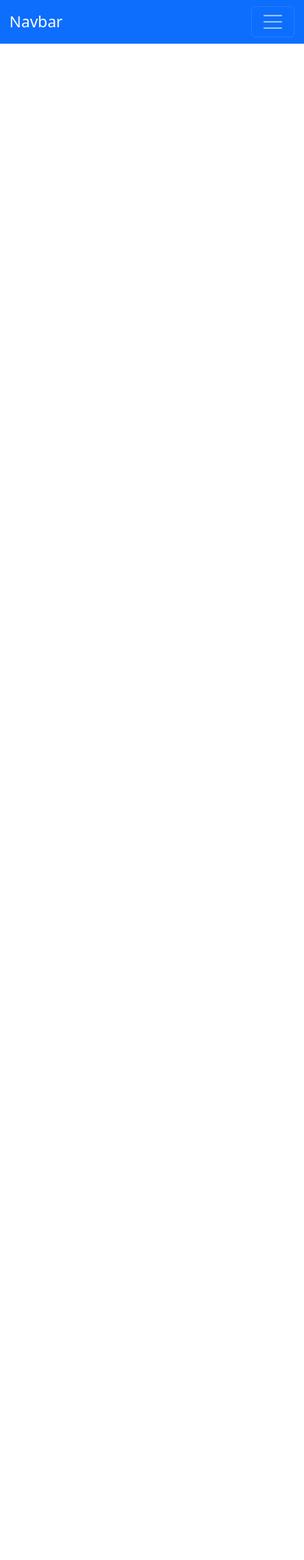
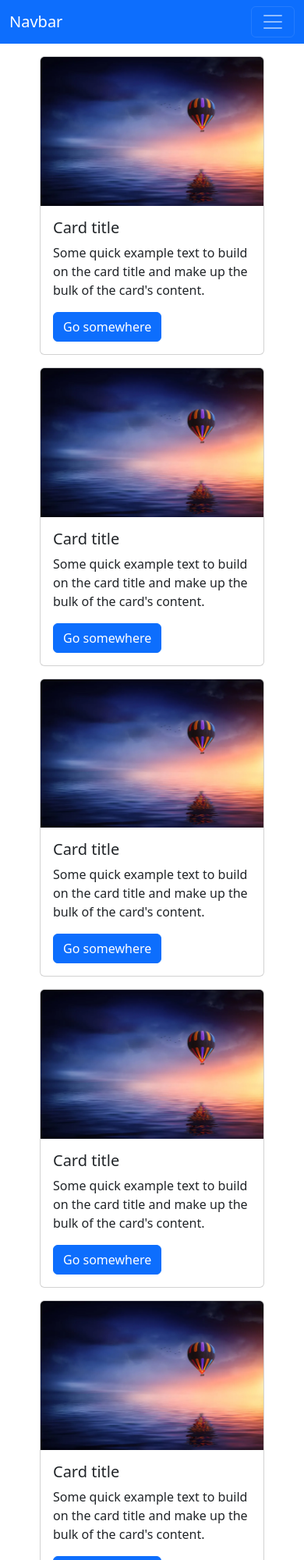
Before and after one commit to mansuroff123/bootstrap-grid, a plain HTML site: page index.html in a window 390 px wide. Shown: the top 2000 px of the page at 78% size. Before the commit the page ends 844 px from the top, so only its background shows below. Drawn offline with Linux system fonts and the light colour scheme.

Commit message:
responsive card ready

```diff
--- a/index.html
+++ b/index.html
@@ -50,8 +50,103 @@
 
   <!-- Card Section Begin -->
    <div class="container">
-    <div class="row">
-
+    <div class="row my-3 row-gap-3">
+      <!-- card 1 start -->
+      <div class="col-12 col-md-6 col-lg-3 d-flex justify-content-center">
+        <div class="card" style="max-width: 18rem;">
+          <img src="backlit.webp" class="card-img-top" alt="backlit baloon">
+          <div class="card-body">
+            <h5 class="card-title">Card title</h5>
+            <p class="card-text">Some quick example text to build on the card title and make up the bulk of the card's content.</p>
+            <a href="#" class="btn btn-primary">Go somewhere</a>
+          </div>
+        </div>
+      </div>
+      <!-- card 1 end -->
+      <!-- card 2 start -->
+      <div class="col-12 col-md-6 col-lg-3 d-flex justify-content-center">
+        <div class="card" style="max-width: 18rem;">
+          <img src="backlit.webp" class="card-img-top" alt="backlit baloon">
+          <div class="card-body">
+            <h5 class="card-title">Card title</h5>
+            <p class="card-text">Some quick example text to build on the card title and make up the bulk of the card's content.</p>
+            <a href="#" class="btn btn-primary">Go somewhere</a>
+          </div>
+        </div>
+      </div>
+      <!-- card 2 end -->
+      <!-- card 3 start -->
+      <div class="col-12 col-md-6 col-lg-3 d-flex justify-content-center">
+        <div class="card" style="max-width: 18rem;">
+          <img src="backlit.webp" class="card-img-top" alt="backlit baloon">
+          <div class="card-body">
+            <h5 class="card-title">Card title</h5>
+            <p class="card-text">Some quick example text to build on the card title and make up the bulk of the card's content.</p>
+            <a href="#" class="btn btn-primary">Go somewhere</a>
+          </div>
+        </div>
+      </div>
+      <!-- card 3 end -->
+      <!-- card 4 start -->
+      <div class="col-12 col-md-6 col-lg-3 d-flex justify-content-center">
+        <div class="card" style="max-width: 18rem;">
+          <img src="backlit.webp" class="card-img-top" alt="backlit baloon">
+          <div class="card-body">
+            <h5 class="card-title">Card title</h5>
+            <p class="card-text">Some quick example text to build on the card title and make up the bulk of the card's content.</p>
+            <a href="#" class="btn btn-primary">Go somewhere</a>
+          </div>
+        </div>
+      </div>
+      <!-- card 4 end -->
+       <!-- card 1 start -->
+      <div class="col-12 col-md-6 col-lg-3 d-flex justify-content-center">
+        <div class="card" style="max-width: 18rem;">
+          <img src="backlit.webp" class="card-img-top" alt="backlit baloon">
+          <div class="card-body">
+            <h5 class="card-title">Card title</h5>
+            <p class="card-text">Some quick example text to build on the card title and make up the bulk of the card's content.</p>
+            <a href="#" class="btn btn-primary">Go somewhere</a>
+          </div>
+        </div>
+      </div>
+      <!-- card 1 end -->
+      <!-- card 2 start -->
+      <div class="col-12 col-md-6 col-lg-3 d-flex justify-content-center">
+        <div class="card" style="max-width: 18rem;">
+          <img src="backlit.webp" class="card-img-top" alt="backlit baloon">
+          <div class="card-body">
+            <h5 class="card-title">Card title</h5>
+            <p class="card-text">Some quick example text to build on the card title and make up the bulk of the card's content.</p>
+            <a href="#" class="btn btn-primary">Go somewhere</a>
+          </div>
+        </div>
+      </div>
+      <!-- card 2 end -->
+      <!-- card 3 start -->
+      <div class="col-12 col-md-6 col-lg-3 d-flex justify-content-center">
+        <div class="card" style="max-width: 18rem;">
+          <img src="backlit.webp" class="card-img-top" alt="backlit baloon">
+          <div class="card-body">
+            <h5 class="card-title">Card title</h5>
+            <p class="card-text">Some quick example text to build on the card title and make up the bulk of the card's content.</p>
+            <a href="#" class="btn btn-primary">Go somewhere</a>
+          </div>
+        </div>
+      </div>
+      <!-- card 3 end -->
+      <!-- card 4 start -->
+      <div class="col-12 col-md-6 col-lg-3 d-flex justify-content-center">
+        <div class="card" style="max-width: 18rem;">
+          <img src="backlit.webp" class="card-img-top" alt="backlit baloon">
+          <div class="card-body">
+            <h5 class="card-title">Card title</h5>
+            <p class="card-text">Some quick example text to build on the card title and make up the bulk of the card's content.</p>
+            <a href="#" class="btn btn-primary">Go somewhere</a>
+          </div>
+        </div>
+      </div>
+      <!-- card 4 end -->
     </div>
    </div>
   <!-- Card Section End -->
```
Also changed, not shown: backlit.webp (added).
